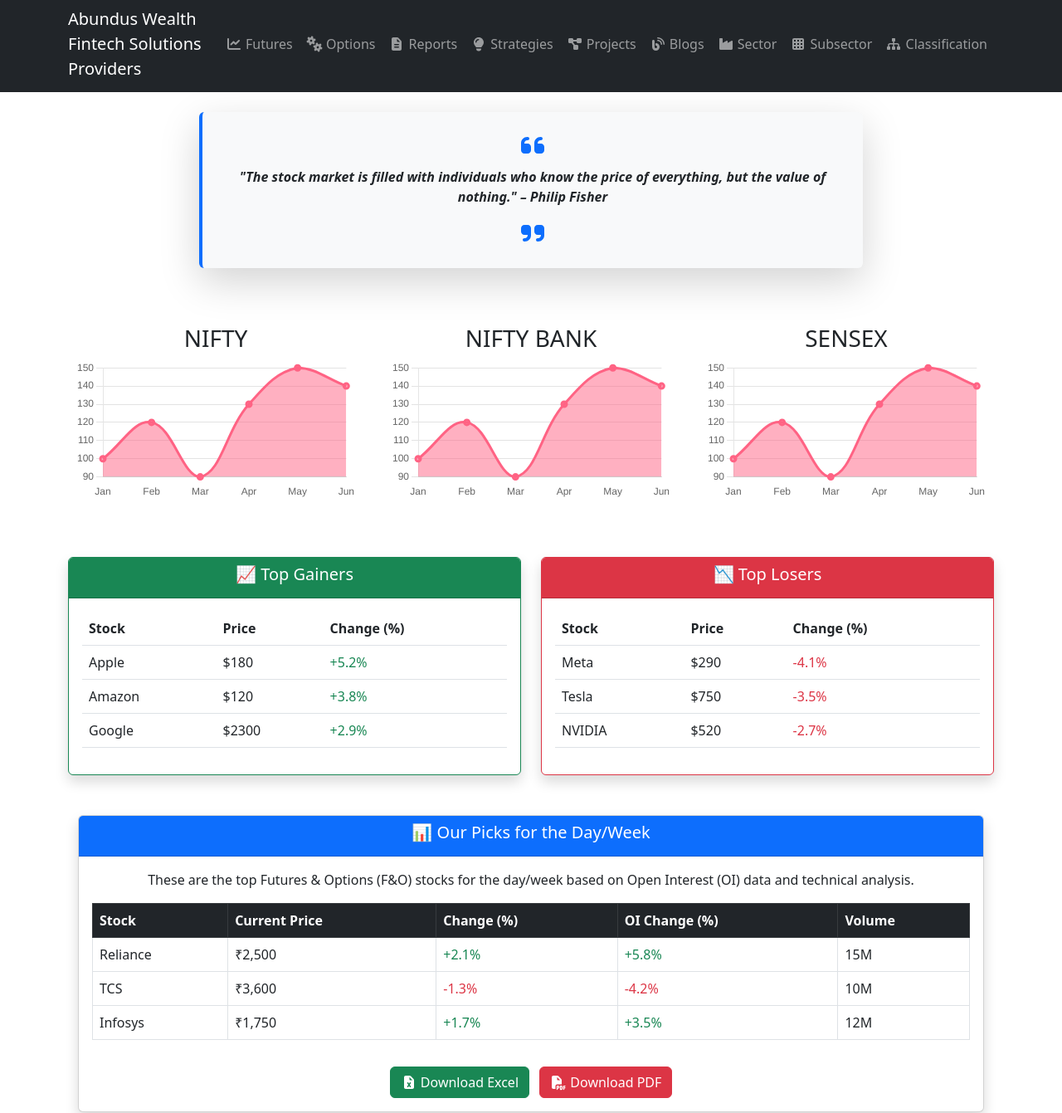
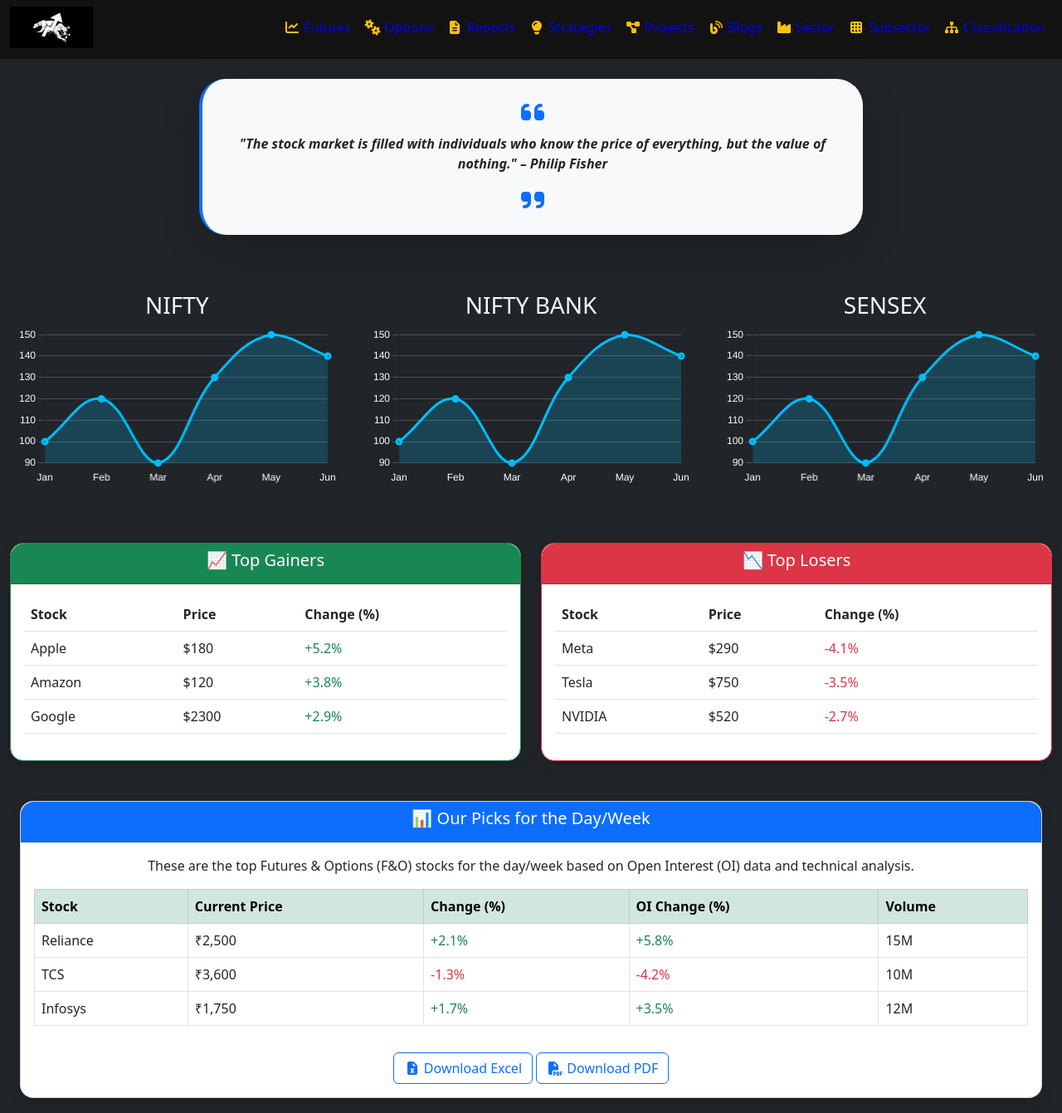
Before and after one commit to Haripriyaa1224/FrontPage, a plain HTML site: page index.html in a window 1280 px wide. Shown: the part 5-1346 px from the top of the page at 83% size. Drawn offline with nearby package versions, Linux system fonts and the light colour scheme.

Commit message:
changes made to page

```diff
--- a/index.html
+++ b/index.html
@@ -8,6 +8,13 @@
     <script src="https://cdn.jsdelivr.net/npm/@fortawesome/fontawesome-free/js/all.min.js"></script>
     <script src="https://cdn.jsdelivr.net/npm/chart.js"></script>
     <style>
+
+    /* * {
+    margin: 0;
+    padding: 0;
+    box-sizing: border-box;
+    width: 100%;
+    } */
         .feature-box {
             padding: 20px;
             text-align: center;
@@ -22,41 +29,53 @@
             width: 100% !important;
             height: auto !important;
         }
+        .navbar-nav .nav-link {
+    color: blue !important;
+}
+
+.navbar-nav .nav-link i {
+    color: yellow !important;
+}
+
     </style>
 </head>
-<body>
+<body class="bg-dark text-light">
     <!-- Navbar -->
-    <nav class="navbar navbar-expand-lg navbar-dark bg-dark">
-        <div class="container">
-            <a class="navbar-brand" href="#">Abundus Wealth<br/>Fintech Solutions<br/>Providers</a>
-            <button class="navbar-toggler" type="button" data-bs-toggle="collapse" data-bs-target="#navbarNav">
+    <nav class="navbar navbar-expand-lg" style="background-color: #121212;">
+        <div class="container-fluid">
+            <a class="navbar-brand" href="#">
+                <img src="./13812.png" alt="Abundus Wealth Logo" height="50" width="100">
+            </a>
+
+            <!-- <button class="navbar-toggler" type="button" data-bs-toggle="collapse" data-bs-target="#navbarNav">
                 <span class="navbar-toggler-icon"></span>
-            </button>
+            </button> -->
             <div class="collapse navbar-collapse" id="navbarNav">
                 <ul class="navbar-nav ms-auto">
-                    <li class="nav-item"><a class="nav-link" href="#"><i class="fas fa-chart-line"></i> Futures</a></li>
-                    <li class="nav-item"><a class="nav-link" href="#"><i class="fas fa-cogs"></i> Options</a></li>
-                    <li class="nav-item"><a class="nav-link" href="#"><i class="fas fa-file-alt"></i> Reports</a></li>
-                    <li class="nav-item"><a class="nav-link" href="#"><i class="fas fa-lightbulb"></i> Strategies</a></li>
-                    <li class="nav-item"><a class="nav-link" href="#"><i class="fas fa-project-diagram"></i> Projects</a></li>
-                    <li class="nav-item"><a class="nav-link" href="#"><i class="fas fa-blog"></i> Blogs</a></li>
-                    <li class="nav-item"><a class="nav-link" href="#"><i class="fas fa-industry"></i> Sector</a></li>
-                    <li class="nav-item"><a class="nav-link" href="#"><i class="fas fa-th"></i> Subsector</a></li>
-                    <li class="nav-item"><a class="nav-link" href="#"><i class="fas fa-sitemap"></i> Classification</a></li>
+                    <li class="nav-item"><a class="nav-link text-primary" href="#"><i class="fas fa-chart-line text-warning"></i> Futures</a></li>
+                    <li class="nav-item"><a class="nav-link text-primary" href="#"><i class="fas fa-cogs text-warning"></i> Options</a></li>
+                    <li class="nav-item"><a class="nav-link text-primary" href="#"><i class="fas fa-file-alt text-warning"></i> Reports</a></li>
+                    <li class="nav-item"><a class="nav-link text-primary" href="#"><i class="fas fa-lightbulb text-warning"></i> Strategies</a></li>
+                    <li class="nav-item"><a class="nav-link text-primary" href="#"><i class="fas fa-project-diagram text-warning"></i> Projects</a></li>
+                    <li class="nav-item"><a class="nav-link text-primary" href="#"><i class="fas fa-blog text-warning"></i> Blogs</a></li>
+                    <li class="nav-item"><a class="nav-link text-primary" href="#"><i class="fas fa-industry text-warning"></i> Sector</a></li>
+                    <li class="nav-item"><a class="nav-link text-primary" href="#"><i class="fas fa-th text-warning"></i> Subsector</a></li>
+                    <li class="nav-item"><a class="nav-link text-primary" href="#"><i class="fas fa-sitemap text-warning"></i> Classification</a></li>
                 </ul>
             </div>
+
         </div>
     </nav>
    <!-- Stock Market Quote Section -->
-<div class="container my-4">
-    <div class="bg-light border-start border-4 border-primary shadow-lg rounded p-4 text-center mx-auto" style="max-width: 800px;">
+<div class="container-fluid my-4">
+    <div class="bg-light border-start border-4 border-primary shadow-lg rounded-5 p-4 text-center mx-auto" style="max-width: 800px;">
         <i class="fas fa-quote-left fa-2x text-primary"></i>
         <p class="fw-bold fst-italic text-dark mt-2">"The stock market is filled with individuals who know the price of everything, but the value of nothing." – Philip Fisher</p>
         <i class="fas fa-quote-right fa-2x text-primary"></i>
     </div>
 </div>
     <!-- Features Section -->
-    <div class="container my-5" id="features">
+    <div class="container-fluid my-5" id="features">
         <div class="row">
             <div class="col-md-4 feature-box">
                 <h3>NIFTY</h3>
@@ -73,12 +92,12 @@
         </div>
     </div>
 
-    <div class="container my-5">
+    <div class="container-fluid my-5">
         <div class="row">
             <!-- Top Gainers -->
             <div class="col-md-6">
-                <div class="card border-success shadow">
-                    <div class="card-header bg-success text-white text-center">
+                <div class="card border-success shadow rounded-4">
+                    <div class="card-header bg-success text-white text-center rounded-top-4">
                         <h5>📈 Top Gainers</h5>
                     </div>
                     <div class="card-body">
@@ -114,8 +133,8 @@
 
             <!-- Top Losers -->
             <div class="col-md-6">
-                <div class="card border-danger shadow">
-                    <div class="card-header bg-danger text-white text-center">
+                <div class="card border-danger shadow rounded-4">
+                    <div class="card-header bg-danger text-white text-center rounded-top-4">
                         <h5>📉 Top Losers</h5>
                     </div>
                     <div class="card-body">
@@ -162,9 +181,9 @@
         </div>
     </div> -->
     <!-- Our Picks for the day/week -->
-    <div class="container my-5">
-        <div class="card shadow">
-            <div class="card-header bg-primary text-white text-center">
+    <div class="container-fluid my-5">
+        <div class="card shadow rounded-4">
+            <div class="card-header bg-primary text-white text-center rounded-top-4">
                 <h5>📊 Our Picks for the Day/Week</h5>
             </div>
             <div class="card-body">
@@ -173,7 +192,7 @@
                 <!-- Table Preview -->
                 <div class="table-responsive">
                     <table class="table table-bordered">
-                        <thead class="table-dark">
+                        <thead class="table-success">
                             <tr>
                                 <th>Stock</th>
                                 <th>Current Price</th>
@@ -210,10 +229,10 @@
 
                 <!-- Download Buttons -->
                 <div class="text-center mt-3">
-                    <a href="reports/fno_daily_report.xlsx" class="btn btn-success me-2">
+                    <a href="reports/fno_daily_report.xlsx" class="btn btn-outline-primary">
                         <i class="fas fa-file-excel"></i> Download Excel
                     </a>
-                    <a href="reports/fno_daily_report.pdf" class="btn btn-danger">
+                    <a href="reports/fno_daily_report.pdf" class="btn btn-outline-primary">
                         <i class="fas fa-file-pdf"></i> Download PDF
                     </a>
                 </div>
@@ -221,9 +240,9 @@
         </div>
     </div>
 
-    <div class="container my-5">
-        <div class="card shadow">
-            <div class="card-header bg-info text-white text-center">
+    <div class="container-fluid my-5">
+        <div class="card shadow rounded-4">
+            <div class="card-header bg-primary text-white text-center rounded-top-4">
                 <h5>💻 Software Services Provided</h5>
             </div>
             <div class="card-body">
@@ -272,9 +291,9 @@
         </div>
     </div>
 
-    <div class="container my-5">
-        <div class="card shadow">
-            <div class="card-header bg-success text-white text-center">
+    <div class="container-fluid my-5">
+        <div class="card shadow rounded-4">
+            <div class="card-header bg-primary text-white text-center rounded-top-4">
                 <h5>📈 Trading Strategies & Custom Development</h5>
             </div>
             <div class="card-body">
@@ -324,9 +343,9 @@
         </div>
     </div>
 
-    <div class="container my-5">
-    <div class="card shadow">
-        <div class="card-header bg-primary text-white text-center">
+    <div class="container-fluid my-5">
+    <div class="card shadow rounded-4">
+        <div class="card-header bg-primary text-white text-center rounded-top-4">
             <h5>📊 Market & Sector Reports</h5>
         </div>
         <div class="card-body">
@@ -346,7 +365,7 @@
                                 <li>Economic & Interest Rate Impact</li>
                                 <li>Global Market Influence</li>
                             </ul>
-                            <a href="#" class="btn btn-info btn-sm w-100"><i class="fas fa-download"></i> Download Reports</a>
+                            <a href="#" class="btn btn-outline-primary btn-sm w-100"><i class="fas fa-download"></i> Download Reports</a>
                         </div>
                     </div>
                 </div>
@@ -354,7 +373,7 @@
                 <!-- Sector Reports -->
                 <div class="col-md-6">
                     <div class="card border-success">
-                        <div class="card-header bg-success text-white text-center">
+                        <div class="card-header bg-info text-white text-center">
                             <h6>🏭 Sector-Specific Reports</h6>
                         </div>
                         <div class="card-body">
@@ -364,14 +383,14 @@
                                 <li>Pharma & Healthcare Insights</li>
                                 <li>Auto, FMCG, and Energy Trends</li>
                             </ul>
-                            <a href="#" class="btn btn-success btn-sm w-100"><i class="fas fa-download"></i> Download Reports</a>
+                            <a href="#" class="btn btn-outline-primary btn-sm w-100"><i class="fas fa-download"></i> Download Reports</a>
                         </div>
                     </div>
                 </div>
             </div>
 
             <div class="text-center mt-4">
-                <a href="#" class="btn btn-dark"><i class="fas fa-envelope"></i> Request a Custom Report</a>
+                <a href="#" class="btn btn-outline-dark"><i class="fas fa-envelope"></i> Request a Custom Report</a>
             </div>
         </div>
     </div>
@@ -379,8 +398,8 @@
 
 
     <!-- Footer -->
-<footer class="footer">
-    <div class="container">
+<footer class="footer w-100 bg-dark text-white p-3 m-0">
+    <div class="container-fluid">
         <div class="row">
             <!-- About Section -->
             <div class="col-md-4">
@@ -434,8 +453,8 @@
             datasets: [{
                 label: 'Stock Price',
                 data: [100, 120, 90, 130, 150, 140],
-                borderColor: 'rgba(255, 99, 132, 1)', // Bright Red
-                backgroundColor: 'rgba(255, 99, 132, 0.5)', // Light Red Fill
+                borderColor: '#00BFFF',  // Neon Blue (High contrast on dark theme)
+                backgroundColor: 'rgba(0, 191, 255, 0.2)',  // Light Blue fill
                 borderWidth: 3,
                 fill: true,
                 tension: 0.4
@@ -445,20 +464,23 @@
             responsive: true,
             plugins: {
                 legend: {
-                    display: false // Hide legend for simplicity
+                    display: false  // Hide legend for simplicity
                 }
             },
             scales: {
                 x: {
-                    grid: { display: false }
+                    grid: { display: false },
+                    ticks: { color: '#FFFFFF' } // White text for readability
                 },
                 y: {
-                    grid: { display: true, color: 'rgba(200, 200, 200, 0.5)' }
+                    grid: { display: true, color: 'rgba(255, 255, 255, 0.2)' }, // Light white grid
+                    ticks: { color: '#FFFFFF' } // White text for readability
                 }
             }
         }
     });
 }
+
 
 // Creating charts for different sections
 createChart('chart1');
```
Also changed, not shown: 13812.png (added).
